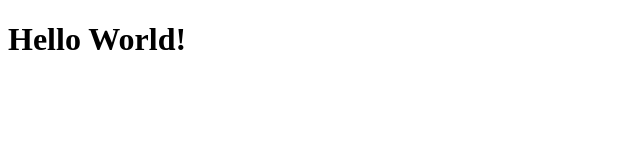
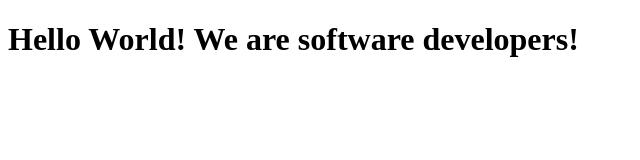
Before and after one commit to laiifuu/HayetJamesMicroverseChallenge, a plain HTML site: page index.html in a window 1280 px wide. Shown: the whole page, without its empty margins (0-640 px from the left). Drawn offline with Linux system fonts and the light colour scheme.

Commit message:
added more information to the index.html file

```diff
--- a/index.html
+++ b/index.html
@@ -23,6 +23,6 @@
     -->
     <script  src="js/index.js"></script>
 
-    <h1>Hello World!</h1>
+    <h1>Hello World! We are software developers!</h1>
   </body>
 </html>
```
